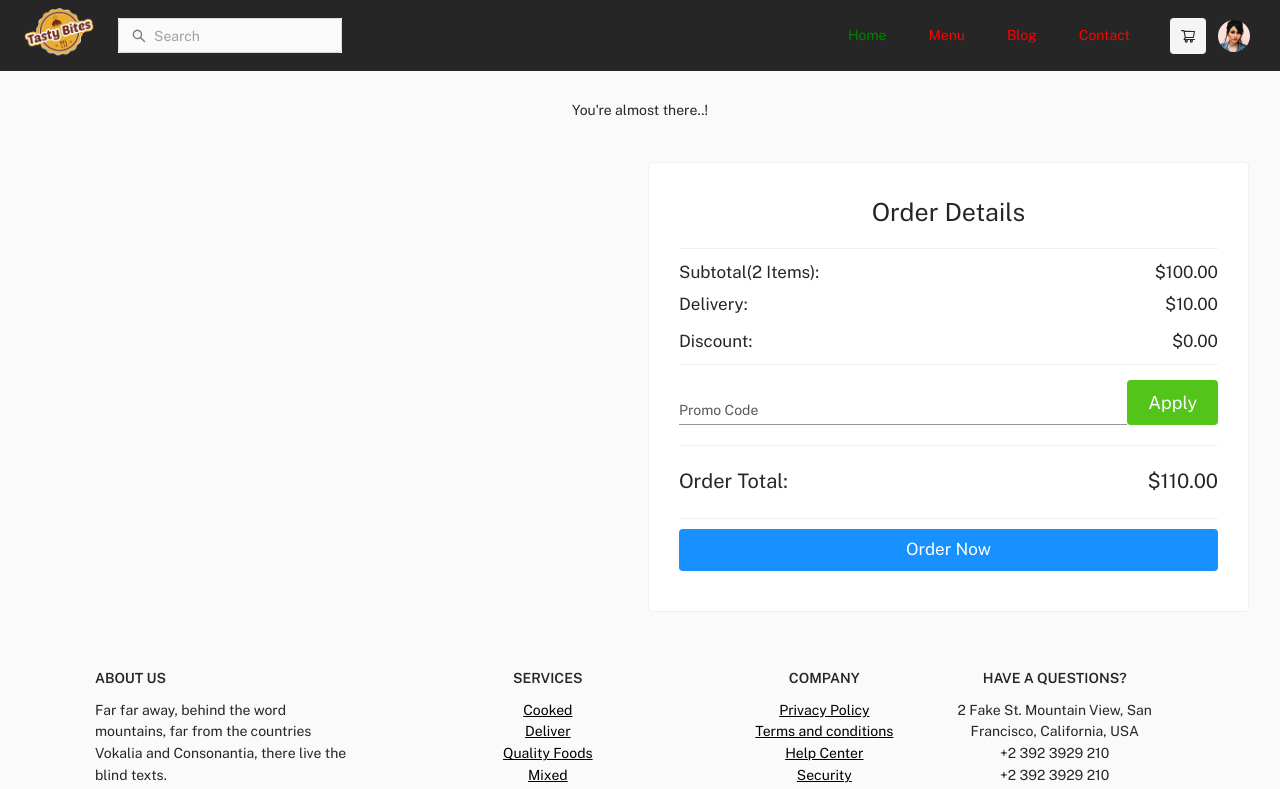
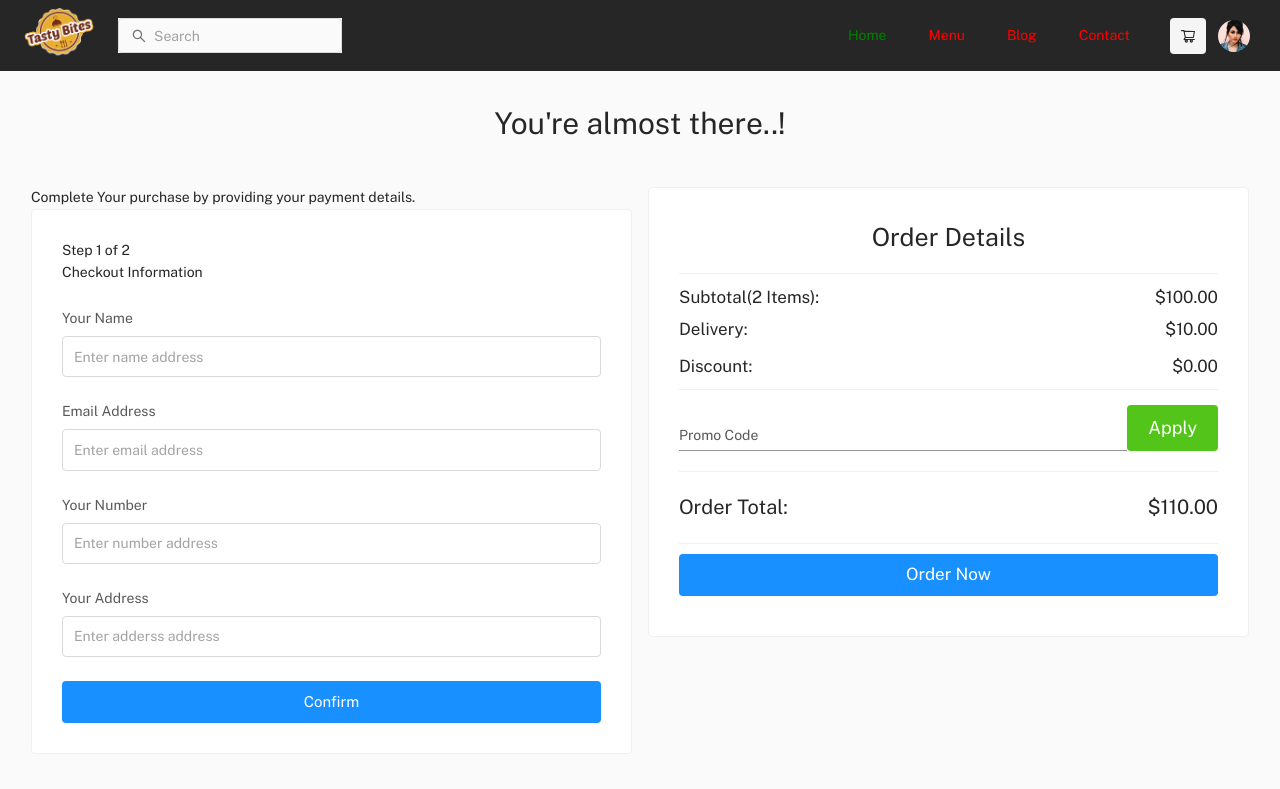
Before and after one commit to knrbokhari/restaurant_app_client, a React (Create React App) app: page /checkout in a window 1280 px wide. Shown: the top 789 px of the page. Built offline with nearby package versions, Linux system fonts and the light colour scheme.

Commit message:
Checkoutinfo component added

```diff
--- /dev/null
+++ b/src/components/Checkout/CheckoutInfo.js
@@ -0,0 +1,155 @@
+import React from 'react';
+import { Button, FormHelperText, Grid, InputLabel, OutlinedInput, Stack, Typography, Paper } from '@mui/material';
+
+// third party
+import * as Yup from 'yup';
+import { Formik } from 'formik';
+
+import AnimateButton from 'components/@extended/AnimateButton';
+
+const CheckoutInfo = () => {
+    return (
+        <Paper variant="outlined" sx={{ padding: '30px' }}>
+            <Formik
+                initialValues={{
+                    email: '',
+                    name: '',
+                    number: '',
+                    adderss: ''
+                }}
+                validationSchema={Yup.object().shape({
+                    email: Yup.string().email('Must be a valid email').max(255).required('Email is required'),
+                    name: Yup.string().max(255).required('Name is required'),
+                    number: Yup.string().max(255).required('Number is required'),
+                    adderss: Yup.string().max(255).required('Adderss is required')
+                })}
+                onSubmit={async (values, { setErrors, setStatus, setSubmitting }) => {
+                    try {
+                        setStatus({ success: false });
+                        setSubmitting(false);
+                    } catch (err) {
+                        setStatus({ success: false });
+                        setErrors({ submit: err.message });
+                        setSubmitting(false);
+                    }
+                }}
+            >
+                {({ errors, handleBlur, handleChange, handleSubmit, isSubmitting, touched, values }) => (
+                    <form noValidate onSubmit={handleSubmit}>
+                        <Grid container spacing={3}>
+                            <Grid item xs={12}>
+                                <Typography>Step 1 of 2</Typography>
+                                <Typography>Checkout Information</Typography>
+                            </Grid>
+                            <Grid item xs={12}>
+                                <Stack spacing={1}>
+                                    <InputLabel htmlFor="email-login">Your Name</InputLabel>
+                                    <OutlinedInput
+                                        id="email-login"
+                                        type="email"
+                                        value={values.name}
+                                        name="name"
+                                        onBlur={handleBlur}
+                                        onChange={handleChange}
+                                        placeholder="Enter name address"
+                                        fullWidth
+                                        error={Boolean(touched.name && errors.name)}
+                                    />
+                                    {touched.name && errors.name && (
+                                        <FormHelperText error id="standard-weight-helper-text-name-login">
+                                            {errors.name}
+                                        </FormHelperText>
+                                    )}
+                                </Stack>
+                            </Grid>
+
+                            <Grid item xs={12}>
+                                <Stack spacing={1}>
+                                    <InputLabel htmlFor="email-login">Email Address</InputLabel>
+                                    <OutlinedInput
+                                        id="email-login"
+                                        type="email"
+                                        value={values.email}
+                                        name="email"
+                                        onBlur={handleBlur}
+                                        onChange={handleChange}
+                                        placeholder="Enter email address"
+                                        fullWidth
+                                        error={Boolean(touched.email && errors.email)}
+                                    />
+                                    {touched.email && errors.email && (
+                                        <FormHelperText error id="standard-weight-helper-text-email-login">
+                                            {errors.email}
+                                        </FormHelperText>
+                                    )}
+                                </Stack>
+                            </Grid>
+
+                            <Grid item xs={12}>
+                                <Stack spacing={1}>
+                                    <InputLabel htmlFor="number-login">Your Number</InputLabel>
+                                    <OutlinedInput
+                                        id="number-login"
+                                        type="number"
+                                        value={values.number}
+                                        name="number"
+                                        onBlur={handleBlur}
+                                        onChange={handleChange}
+                                        placeholder="Enter number address"
+                                        fullWidth
+                                        error={Boolean(touched.number && errors.number)}
+                                    />
+                                    {touched.number && errors.number && (
+                                        <FormHelperText error id="standard-weight-helper-text-number-login">
+                                            {errors.number}
+                                        </FormHelperText>
+                                    )}
+                                </Stack>
+                            </Grid>
+
+                            <Grid item xs={12}>
+                                <Stack spacing={1}>
+                                    <InputLabel htmlFor="adderss-login">Your Address</InputLabel>
+                                    <OutlinedInput
+                                        id="adderss-login"
+                                        type="adderss"
+                                        value={values.adderss}
+                                        name="adderss"
+                                        onBlur={handleBlur}
+                                        onChange={handleChange}
+                                        placeholder="Enter adderss address"
+                                        fullWidth
+                                        error={Boolean(touched.adderss && errors.adderss)}
+                                    />
+                                    {touched.adderss && errors.adderss && (
+                                        <FormHelperText error id="standard-weight-helper-text-adderss-login">
+                                            {errors.adderss}
+                                        </FormHelperText>
+                                    )}
+                                </Stack>
+                            </Grid>
+
+                            <Grid item xs={12}>
+                                <AnimateButton>
+                                    <Button
+                                        disableElevation
+                                        disabled={isSubmitting}
+                                        fullWidth
+                                        size="large"
+                                        type="submit"
+                                        variant="contained"
+                                        color="primary"
+                                    >
+                                        Confirm
+                                    </Button>
+                                </AnimateButton>
+                            </Grid>
+                        </Grid>
+                    </form>
+                )}
+            </Formik>
+        </Paper>
+    );
+};
+
+export default CheckoutInfo;
--- a/src/pages/Checkout.js
+++ b/src/pages/Checkout.js
@@ -2,16 +2,20 @@ import React from 'react';
 import { Grid, Typography, Container } from '@mui/material';
 import Footer from 'components/Home/Footer';
 import CheckoutSummary from 'components/Checkout/CheckoutSummary';
+import CheckoutInfo from 'components/Checkout/CheckoutInfo';
 
 const Checkout = () => {
     return (
         <>
             <Container>
-                <Typography mt={5} mb={5} align="center">
+                <Typography mt={5} mb={5} fontSize={30} align="center">
                     You're almost there..!
                 </Typography>
                 <Grid container spacing={2}>
-                    <Grid item xs={12} sm={6}></Grid>
+                    <Grid item xs={12} sm={6}>
+                        <Typography>Complete Your purchase by providing your payment details.</Typography>
+                        <CheckoutInfo />
+                    </Grid>
                     <Grid item xs={12} sm={6}>
                         <CheckoutSummary />
                     </Grid>
```
